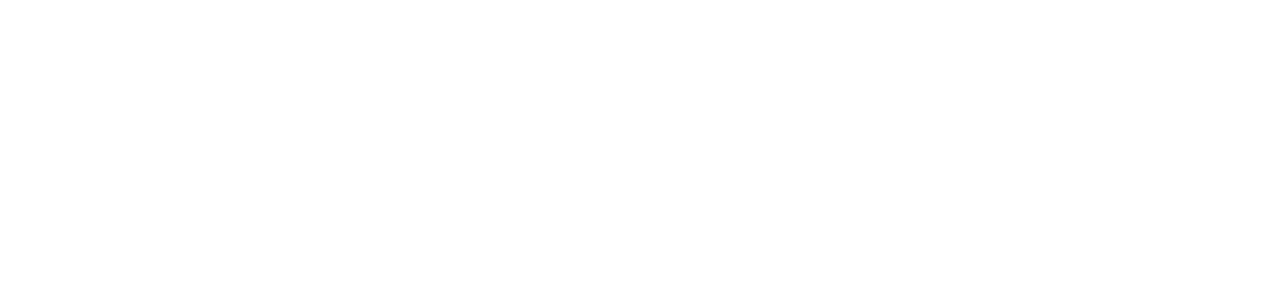
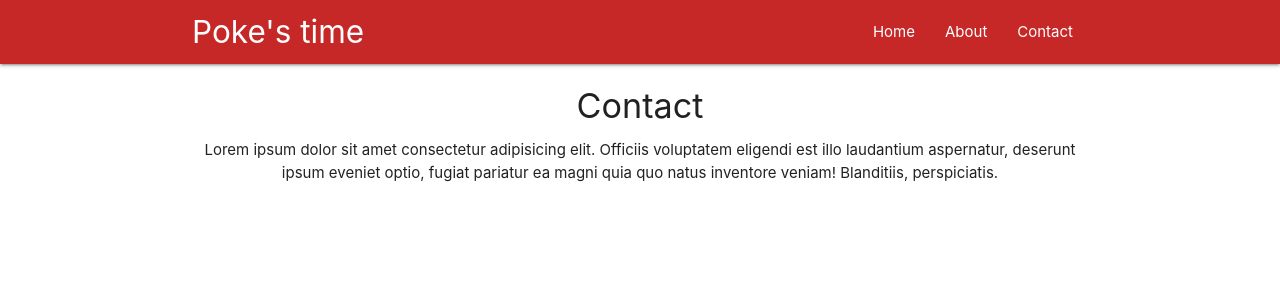
Before and after one commit to jainvishal520/React-Redux-basics-revision, a React (Create React App) app in the folder poketimes/: page /contact in a window 1280 px wide. Shown: the top 300 px of the page. Built offline with nearby package versions, Linux system fonts and the light colour scheme.

Commit message:
react router, link and navliknk

```diff
--- a/poketimes/package.json
+++ b/poketimes/package.json
@@ -4,7 +4,8 @@
   "private": true,
   "dependencies": {
     "react": "^16.8.6",
-    "react-dom": "^16.8.6"
+    "react-dom": "^16.8.6",
+    "react-router-dom": "^5.0.0"
   },
   "devDependencies": {
     "react-scripts": "2.1.8"
--- a/poketimes/src/App.js
+++ b/poketimes/src/App.js
@@ -1,11 +1,22 @@
 import React, { Component } from 'react';
+import Navbar from './components/Navbar';
+import { BrowserRouter, Route } from 'react-router-dom';
+import Home from './components/Home';
+import About from './components/About';
+import Contact from './components/Contact';
 
 class App extends Component {
   render() {
     return (
-      <div>
+      <BrowserRouter>
+        <div className="App">
+          <Navbar />
+          <Route exact path="/" component={Home} />
+          <Route path="/about" component={About} />
+          <Route path="/contact" component={Contact} />
+        </div>
+      </BrowserRouter>
 
-      </div>
     );
   }
 }
--- /dev/null
+++ b/poketimes/src/components/About.js
@@ -0,0 +1,16 @@
+import React from 'react';
+
+const About = () => {
+    return(
+        <div className="container">
+            <h4 className="center">
+                About
+            </h4>
+            <p className="center">
+                Lorem ipsum dolor sit amet consectetur adipisicing elit. Officiis voluptatem eligendi est illo laudantium aspernatur, deserunt ipsum eveniet optio, fugiat pariatur ea magni quia quo natus inventore veniam! Blanditiis, perspiciatis.
+            </p>
+        </div>
+    )
+}
+
+export default About;
--- /dev/null
+++ b/poketimes/src/components/Contact.js
@@ -0,0 +1,16 @@
+import React from 'react';
+
+const Contact = () => {
+    return(
+        <div className="container">
+            <h4 className="center">
+                Contact
+            </h4>
+            <p className="center">
+                Lorem ipsum dolor sit amet consectetur adipisicing elit. Officiis voluptatem eligendi est illo laudantium aspernatur, deserunt ipsum eveniet optio, fugiat pariatur ea magni quia quo natus inventore veniam! Blanditiis, perspiciatis.
+            </p>
+        </div>
+    )
+}
+
+export default Contact;
--- /dev/null
+++ b/poketimes/src/components/Home.js
@@ -0,0 +1,16 @@
+import React from 'react';
+
+const Home = () => {
+    return(
+        <div className="container">
+            <h4 className="center">
+                Home
+            </h4>
+            <p className="center">
+                Lorem ipsum dolor sit amet consectetur adipisicing elit. Officiis voluptatem eligendi est illo laudantium aspernatur, deserunt ipsum eveniet optio, fugiat pariatur ea magni quia quo natus inventore veniam! Blanditiis, perspiciatis.
+            </p>
+        </div>
+    )
+}
+
+export default Home;
--- /dev/null
+++ b/poketimes/src/components/Navbar.js
@@ -0,0 +1,18 @@
+import React from 'react';
+import { NavLink, Link } from 'react-router-dom';
+const Navbar = () => {
+    return (
+        <nav className="nav-wrapper red darken-3">
+            <div className="container">
+                <a  className="brand-logo">Poke's time</a>
+                <ul className="right">
+                    <li><Link to="/">Home</Link></li>
+                    <li><NavLink to="/about">About</NavLink></li>
+                    <li><NavLink to="/contact">Contact</NavLink></li>
+                </ul>
+            </div>
+        </nav>
+    )
+}
+
+export default Navbar;
```
Also changed, not shown: 1 other file (tests, documents, lock files or other folders).
